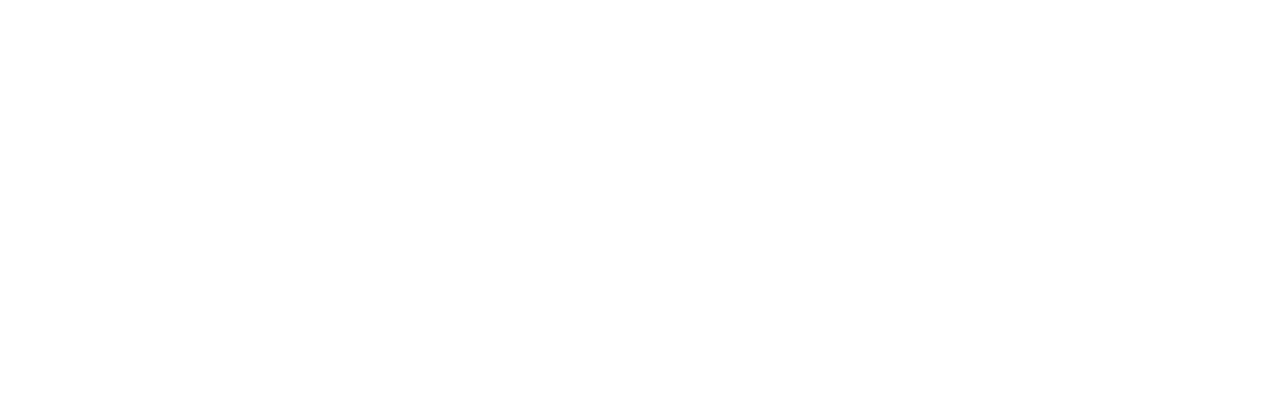
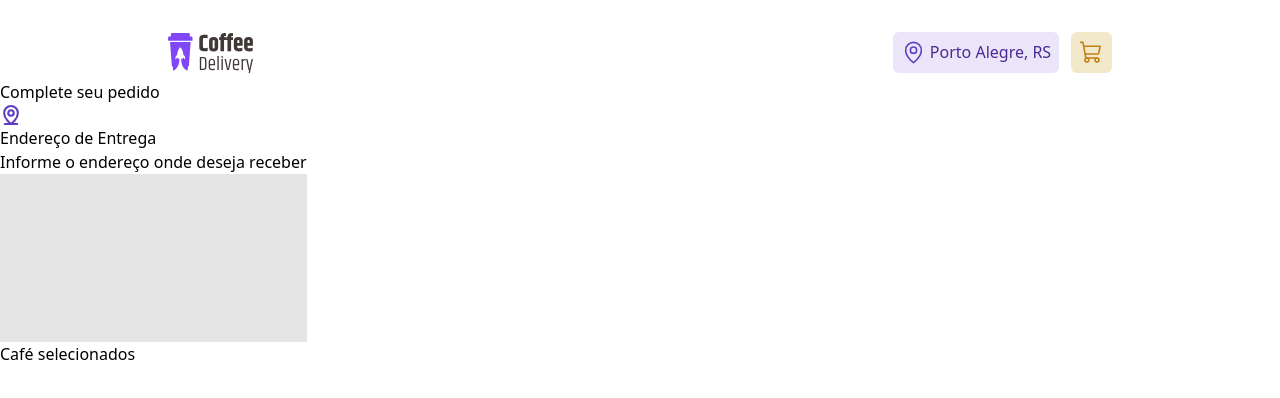
Before and after one commit to mateussk83/Coffe-Delivery, a React (Vite) app: page /checkout in a window 1280 px wide. Before the commit this address had no page. Shown: the top 398 px of the page. Built offline with nearby package versions, Linux system fonts and the light colour scheme; a web font is replaced by a local one.

Commit message:
estruture html in checkout

```diff
--- a/src/Router.tsx
+++ b/src/Router.tsx
@@ -1,12 +1,13 @@
 import { Routes, Route } from "react-router-dom";
 import { DefaultLayout } from "./layouts/DefaultLayout";
 import { Home } from "./pages/Home";
-
+import { Checkout } from "./pages/Checkout";
 export function Router() {
  return (
   <Routes>
   <Route path="/" element={<DefaultLayout />}>
   <Route path="/" element={<Home />} />
+  <Route path="/checkout" element={<Checkout/>}/>
   </Route>
 </Routes>
  )
--- a/src/components/Header.tsx
+++ b/src/components/Header.tsx
@@ -1,5 +1,6 @@
 import { Logo } from "../assets/Logo"
 import { MapPin, ShoppingCart } from "phosphor-react"
+import { NavLink } from "react-router-dom"
 export function Header() {
  return (
   <header className="fixed flex justify-center items-center text-center py-8 gap-[40rem]  w-[100%]">
@@ -7,14 +8,14 @@
     <Logo/>
    </div>
    <div className="flex text-center gap-[0.75rem]">
-    <a href="#" className="p-2 font-roboto border flex justify-center gap-1 bg-blue-300 border-none text-blue-700 rounded-md">
+    <NavLink to="/" className="p-2 font-roboto border flex justify-center gap-1 bg-blue-300 border-none text-blue-700 rounded-md">
     <MapPin size={25} color="#5f3dc4" />
     Porto Alegre, RS
-    </a>
+    </NavLink>
 
-    <a href="" className="p-2 bg-yellow-300 border rounded-md border-none ">
+    <NavLink to="/checkout" className="p-2 bg-yellow-300 border rounded-md border-none ">
     <ShoppingCart size={25} color="#C47F17" />
-    </a>
+    </NavLink>
    </div>
   </header>
  )
--- /dev/null
+++ b/src/pages/Checkout.tsx
@@ -0,0 +1,29 @@
+import { MapPinLine } from "phosphor-react";
+
+export function Checkout() {
+ return(
+  <div>
+   <h1>Complete seu pedido</h1>
+   <div className="flex">
+
+   <form action="" className="flex flex-col">
+    <label htmlFor=""><MapPinLine size={22} color="#5f3dc4" weight="bold" /></label>
+    <label htmlFor="">Endereço de Entrega</label>
+    <label htmlFor="">Informe o endereço onde deseja receber</label>
+    <input type="text" className="bg-gray-400" />
+    <input type="text" className="bg-gray-400" />
+    <input type="text" className="bg-gray-400"/>
+    <input type="text" className="bg-gray-400"/>
+    <input type="text" className="bg-gray-400"/>
+    <input type="text" className="bg-gray-400"/>
+    <input type="text" className="bg-gray-400"/>
+   </form>
+  </div>
+
+  <div>
+   <h1>Café selecionados</h1>
+
+  </div>
+   </div>
+ )
+}
```
